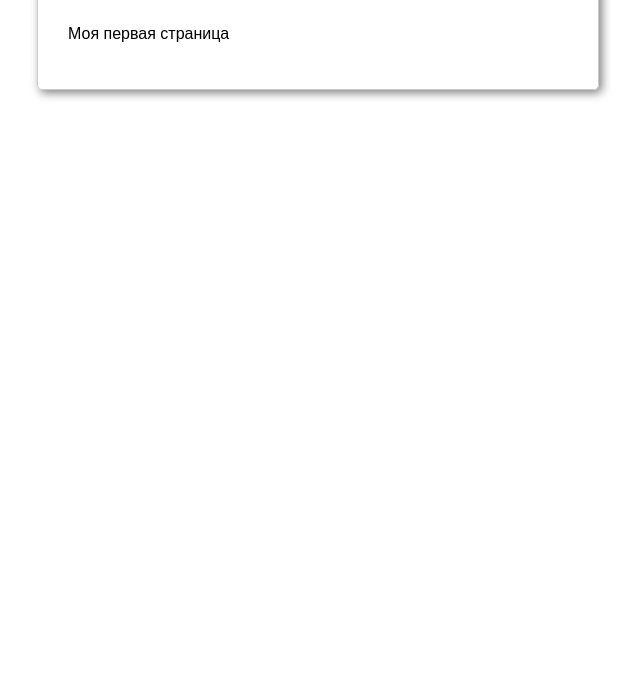
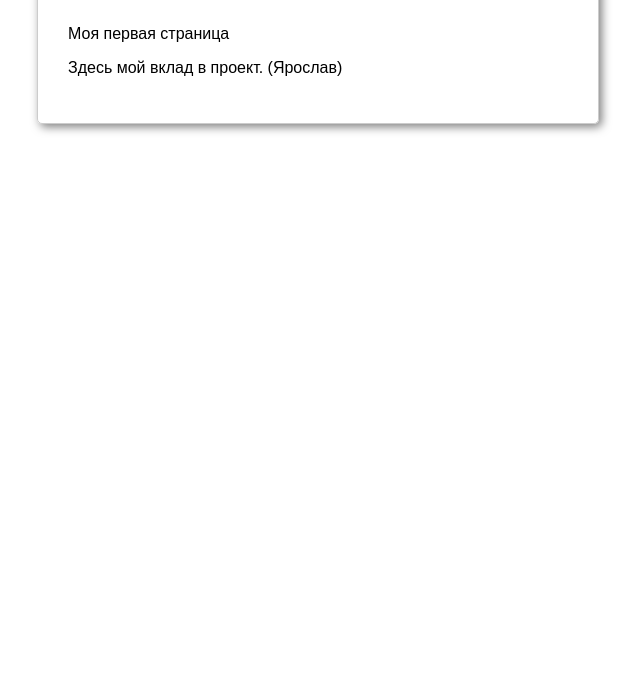
Before and after one commit to sergeche/mcs-pr, a plain HTML site: page index.html in a window 1280 px wide. Shown: the part 121-800 px from the top of the page, without its empty margins (322-962 px from the left). Drawn offline with Linux system fonts and the light colour scheme.

Commit message:
Добавлен абзац на стартовую старницу

```diff
--- a/index.html
+++ b/index.html
@@ -9,6 +9,7 @@
 	<div id="page">
 		<h1>Hello world</h1>
 		<p>Моя первая страница</p>
+		<p>Здесь мой вклад в проект. (Ярослав)</p>
 	</div>
 </body>
 </html>
```
